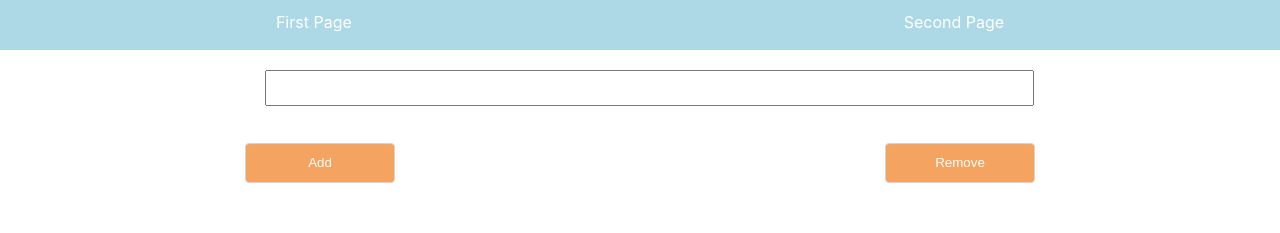
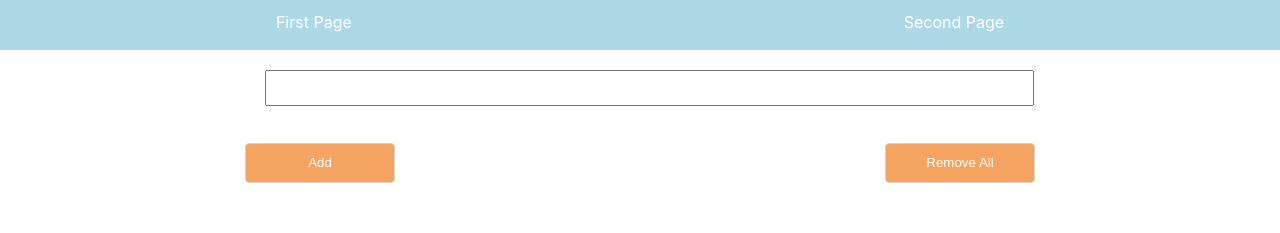
Before and after one commit to EgorKrez/PhotoAlbum, a React (Create React App) app: page / in a window 1280 px wide. Shown: the top 233 px of the page. Built offline with nearby package versions, Linux system fonts and the light colour scheme.

Commit message:
App is working with stash, refresh doesn't break our store

```diff
--- a/package.json
+++ b/package.json
@@ -12,6 +12,7 @@
     "react-router-dom": "^5.2.0",
     "react-scripts": "4.0.3",
     "redux": "^4.0.5",
+    "redux-actions": "^2.6.5",
     "redux-logger": "^3.0.6",
     "redux-persist": "^6.0.0",
     "redux-persist-transform-encrypt": "^3.0.1",
--- a/src/Components/Page.js
+++ b/src/Components/Page.js
@@ -1,14 +1,14 @@
 import React from 'react'
 
 const Page = ({posts, title}) => {
-    console.log(posts);
         return (
             <div className="page-wrapper">
                 <div>{title}</div>
                 {
                 (!posts.length) ?
                 <div>You have no posts</div> :
-                <ul>{posts.map(post => <div>{post.title}</div>) }</ul>
+                <div><ul>{posts.map(post => <div>{post.title}</div>) }</ul></div>
+
                 }
             </div>
         );
--- a/src/Components/SecondPage.js
+++ b/src/Components/SecondPage.js
@@ -3,7 +3,7 @@ import { connect } from 'react-redux';
 import Page, {mapStateToProps} from './Page';
 
 const SecondPage = ({syncPosts}) => {
-    return <Page posts={syncPosts} title={"Second Page"} />
+    return <Page posts={syncPosts} title={"Second Page"}/>
 }
 
 export default connect(mapStateToProps, null)(SecondPage)
--- a/src/Components/TopPanel.js
+++ b/src/Components/TopPanel.js
@@ -15,7 +15,7 @@ class TopPanel extends React.Component {
     addPost = event => {
         event.preventDefault()
 
-        const input = document.querySelector('#egor')
+        const input = document.querySelector('#input')
 
         const title = input.value
 
@@ -33,24 +33,7 @@ class TopPanel extends React.Component {
 
     removePost = event => {
         event.preventDefault()
-
-        const input = document.querySelector('#egor')
-
-        const title = input.value
-
-        if(title) {
-            const remPost = {
-                title, id: Date.now().toString()
-            }
-
-            console.log(this.props);
-
-            this.props.removePost(remPost)
-
-            input.value = ''
-        } else {
-            alert("Post cannot be empty!!!")
-        }
+            this.props.removePost()
     }
 
     render() {
@@ -60,16 +43,14 @@ class TopPanel extends React.Component {
                     <form onSubmit={this.addPost}>
                     <input
                     type="text"
-                    id="egor"
+                    id="input"
                     />
                     </form>
                 </div>
                 <div className="button-panel">
                 <button className="button" onClick={this.addPost}>Add</button>
-                <button className="button" onClick={this.removePost}>Remove</button>
+                <button className="button" onClick={this.removePost}>Remove All</button>
                 </div>
-
-
             </div>
         );
     }
--- a/src/Redux/Actions.js
+++ b/src/Redux/Actions.js
@@ -7,9 +7,9 @@ export function createPost(post) {
     }
 }
 
-export function removePost(post) {
+export function removePost() {
         return {
         type: REMOVE_POST,
-        payload: post
+        payload: ''
     }
 }
--- a/src/Redux/postsReducer.js
+++ b/src/Redux/postsReducer.js
@@ -10,12 +10,7 @@ export const postsReducer = (state = initialState, action) => {
         case CREATE_POST:
         return { ...state, posts: state.posts.concat([action.payload])}
         case REMOVE_POST:
-        state.posts.forEach((item, i, array) => {
-            if (action.payload.title === item.title) {
-                array.splice(i, 1)
-            }
-        })
-        return { ...state, posts: state.posts.concat([action.payload])}
+        return { posts: []}
         default: return state
     }
 }
```
Also changed, not shown: 1 other file (tests, documents, lock files or other folders).
